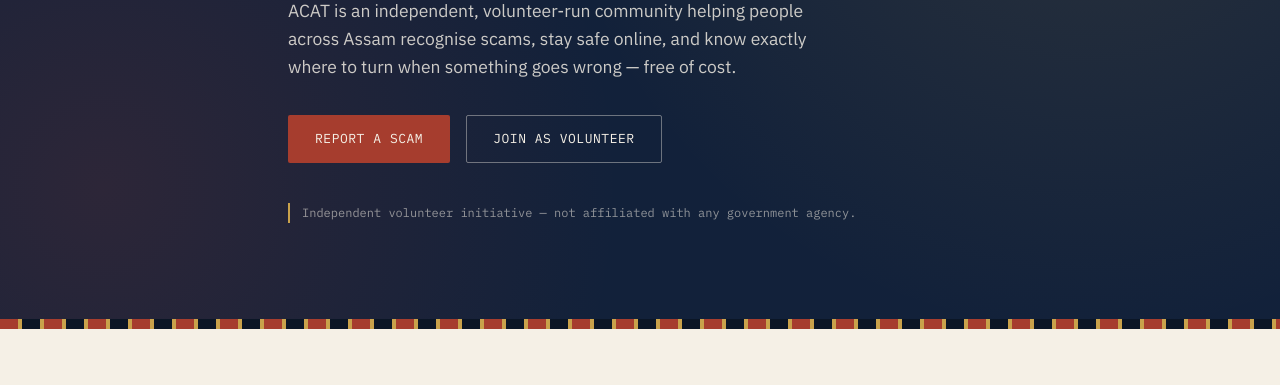
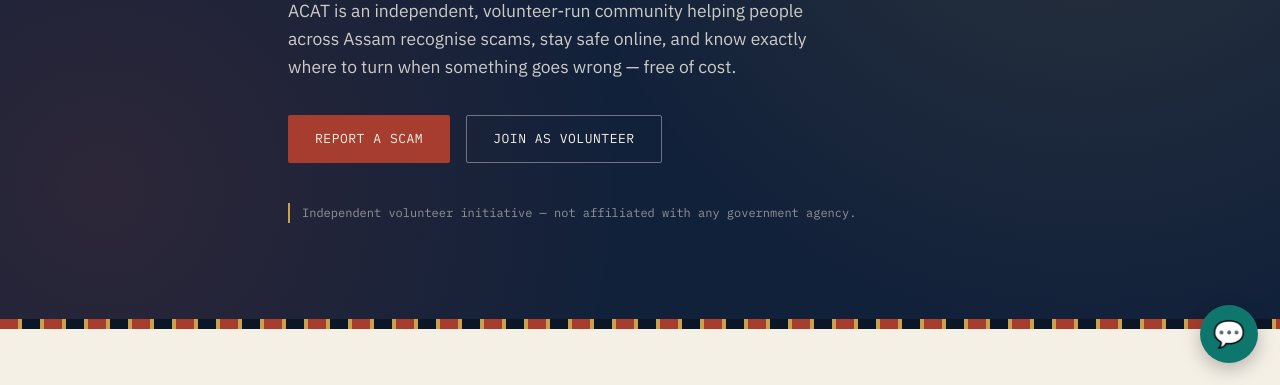
Before and after one commit to itssourav5198-stack/acat, a website: page index.html in a window 1280 px wide. Shown: the part 415-800 px from the top of the page. Drawn offline with Linux system fonts and the light colour scheme.

Commit message:
Update index.html

```diff
--- a/index.html
+++ b/index.html
@@ -367,6 +367,6 @@ return false;
   }, { threshold: 0.15 });
   revealEls.forEach(el => io.observe(el));
 </script>
-
+<script src="acat-chatbot.js"></script>
 </body>
 </html>
```
